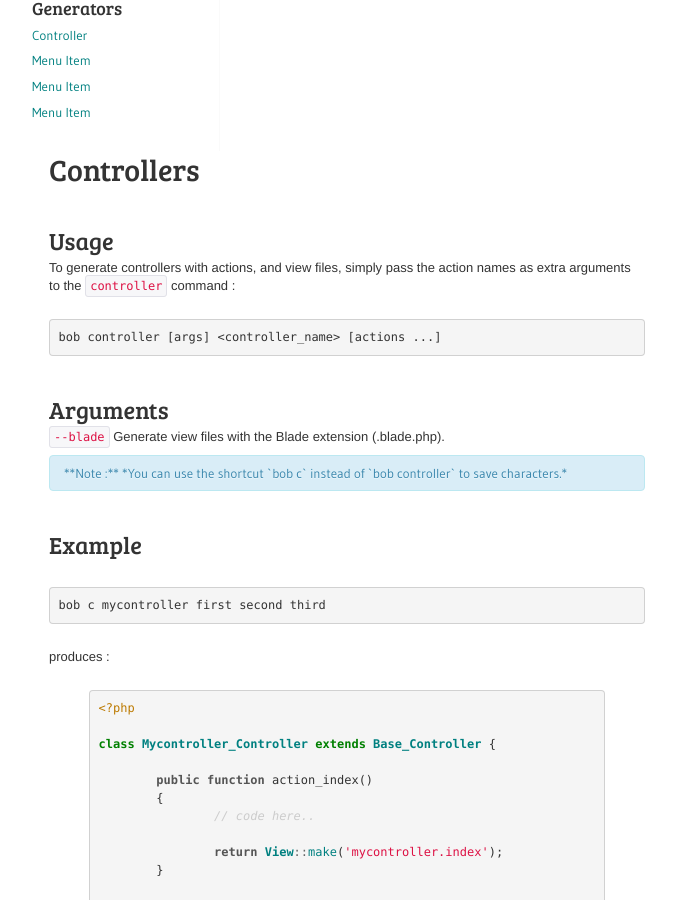
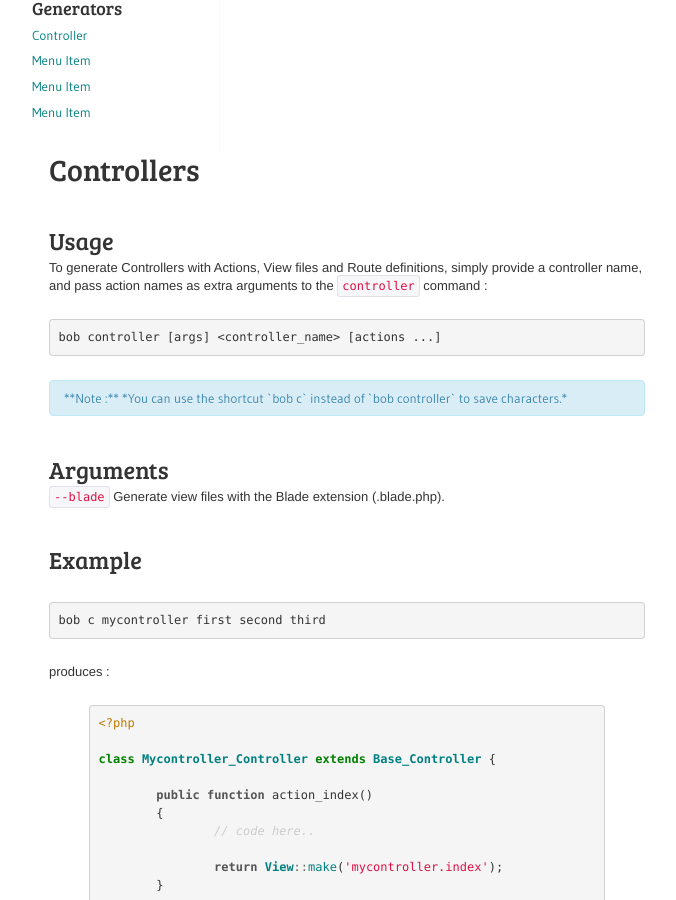
Before and after one commit to jonphipps/laravel-bob, a Jekyll site: the page built from docs/generators/controller.md, in a window 1280 px wide and 900 px high, scrolled down 364 px. Shown: the whole window, without its empty margins (208-884 px from the left). Built offline with Jekyll 4.4.1, drawn with Linux system fonts in a browser that asks for light colours; nearby versions of some CDN libraries.

```diff
--- a/docs/generators/controller.md
+++ b/docs/generators/controller.md
@@ -7,20 +7,21 @@ fork-path: https://github.com/daylerees
 #Controllers
 
 ##Usage
-To generate controllers with actions, and view files, simply pass the action names as extra arguments to the `controller` command :
+To generate Controllers with Actions, View files and Route definitions, simply provide a controller name, and pass action names as extra arguments to the `controller` command :
 
 	bob controller [args] <controller_name> [actions ...]
-
-##Arguments
-
-`--blade` Generate view files with the Blade extension (.blade.php).
-
 
 <div class="alert alert-info">
 
 **Note :** *You can use the shortcut `bob c` instead of `bob controller` to save characters.*
 
 </div>
+
+##Arguments
+
+
+`--blade` Generate view files with the Blade extension (.blade.php).
+
 
 ##Example
 
```
